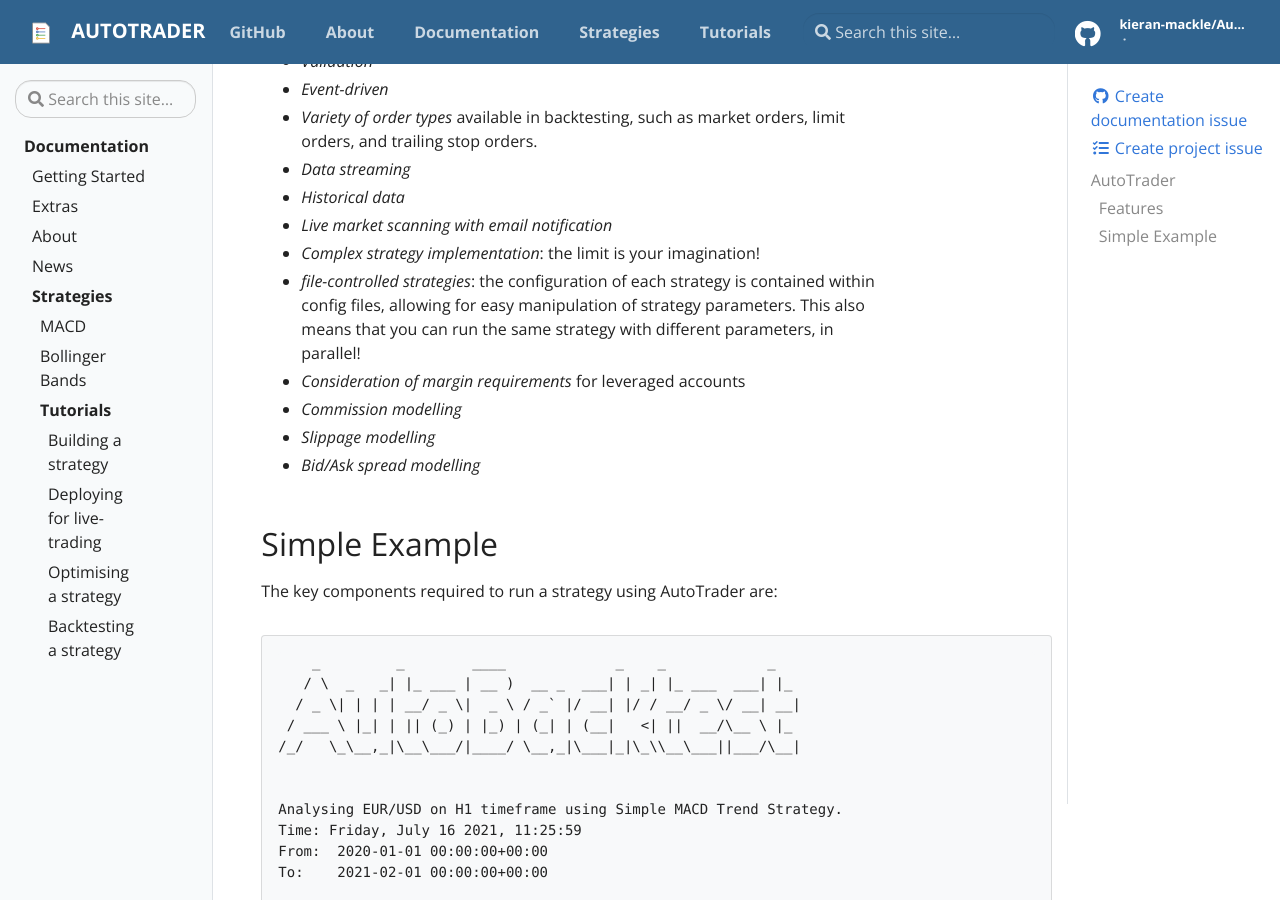
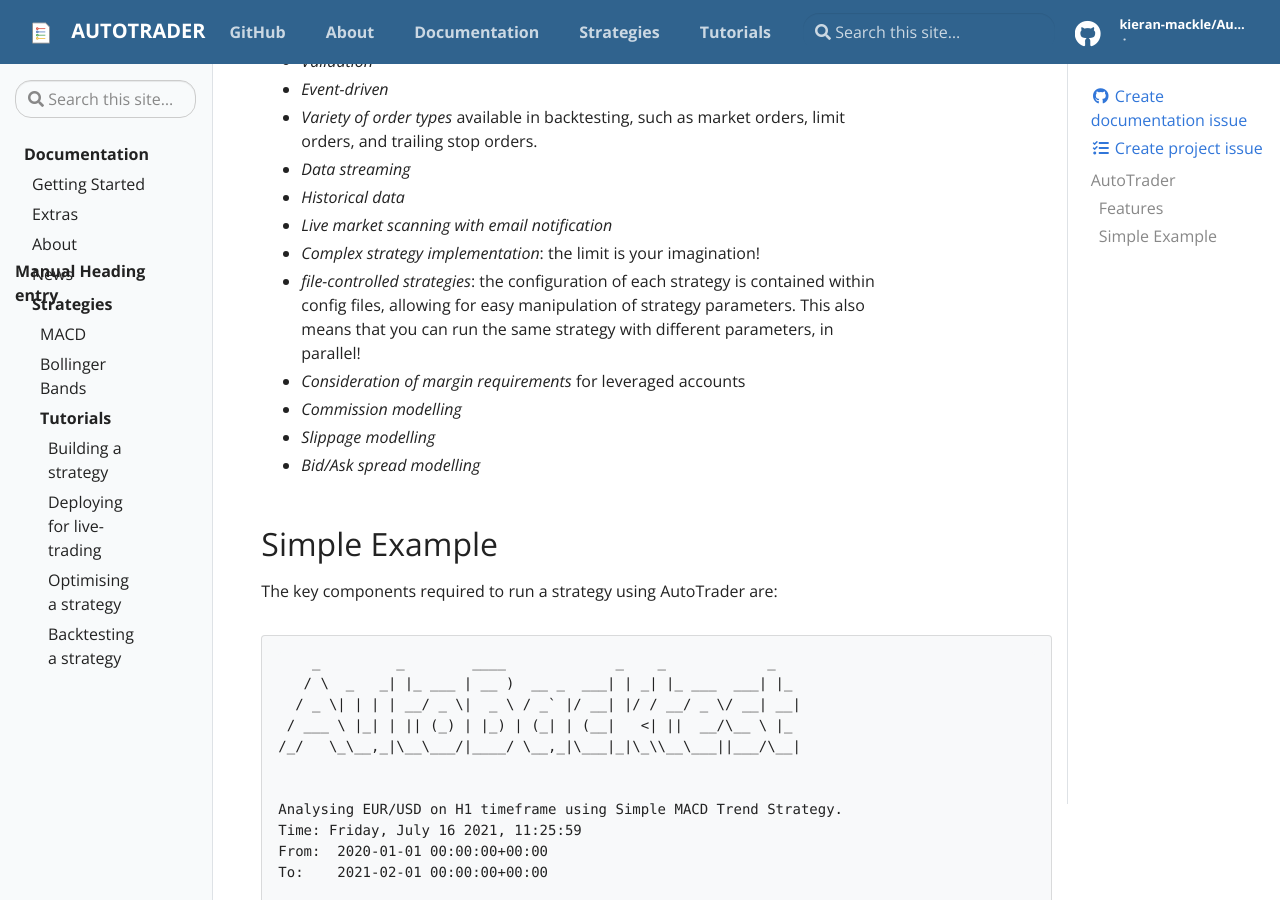
Before and after one commit to kieran-mackle/AutoTrader, a Jekyll site: the page built from docs/pages/index.md, in a window 1280 px wide and 900 px high, scrolled down 609 px. Built offline with Jekyll 4.4.1, drawn with Linux system fonts in a browser that asks for light colours.

Commit message:
Update sidebar.html

```diff
--- a/docs/_includes/sidebar.html
+++ b/docs/_includes/sidebar.html
@@ -4,7 +4,7 @@
     <button class="btn btn-link td-sidebar__toggle d-md-none p-0 ml-3 fas fa-bars" type="button" data-toggle="collapse" data-target="#td-section-nav" aria-controls="td-docs-nav" aria-expanded="false" aria-label="Toggle section navigation">
     </button>
   </form>
-  <nav class="collapse td-sidebar-nav pt-0 pl-4" id="td-section-nav">
+  <nav class="collapse td-sidebar-nav pt-2 pl-4" id="td-section-nav">
 {% for section in site.data.toc %}<ul class="td-sidebar-nav__section pr-md-3">
   {% capture sectionUrl %}{{ section.url | replace: "/", "" }}{% endcapture %}
   {% capture pageUrl %}{{ page.url | replace: "/", "" }}{% endcapture %}
@@ -23,3 +23,7 @@
     </ul>{% endif %}{% endfor %}
   </nav>
 </div>
+
+<li class="td-sidebar-nav__section-title">
+    <a  href="/AutoTrader/docs" class="align-left pl-0 pr-2 active td-sidebar-link td-sidebar-link__section">Manual Heading entry</a>
+</li>
```
